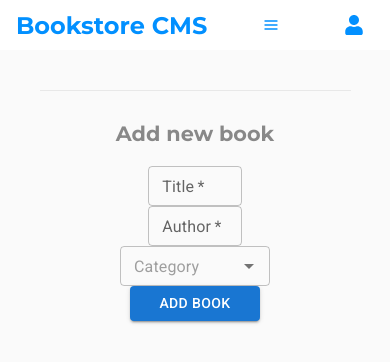
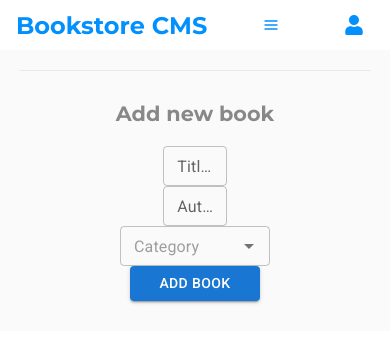
Before and after one commit to Addisu87/bookstore, a React (Create React App) app: page /books in a window 390 px wide. Shown: the top 362 px of the page. Built offline with nearby package versions, Linux system fonts and the light colour scheme; no server answers.

Commit message:
Modify the readme file

```diff
--- a/src/styles/addBook.css
+++ b/src/styles/addBook.css
@@ -50,7 +50,8 @@ form {
 
 @media (max-width: 768px) {
   form {
-    padding: 20px 20px 80px 20px;
+    display: flex;
+    flex-direction: column;
   }
 
   .addBookTitle {
@@ -61,10 +62,11 @@ form {
   .inputsContainer {
     flex-direction: column;
     align-items: center;
+    margin-bottom: 30px;
   }
 
   .input {
-    width: 100%;
+    width: 30%;
   }
 
   .addBookBtn {
```
Also changed, not shown: 1 other file (tests, documents, lock files or other folders).
